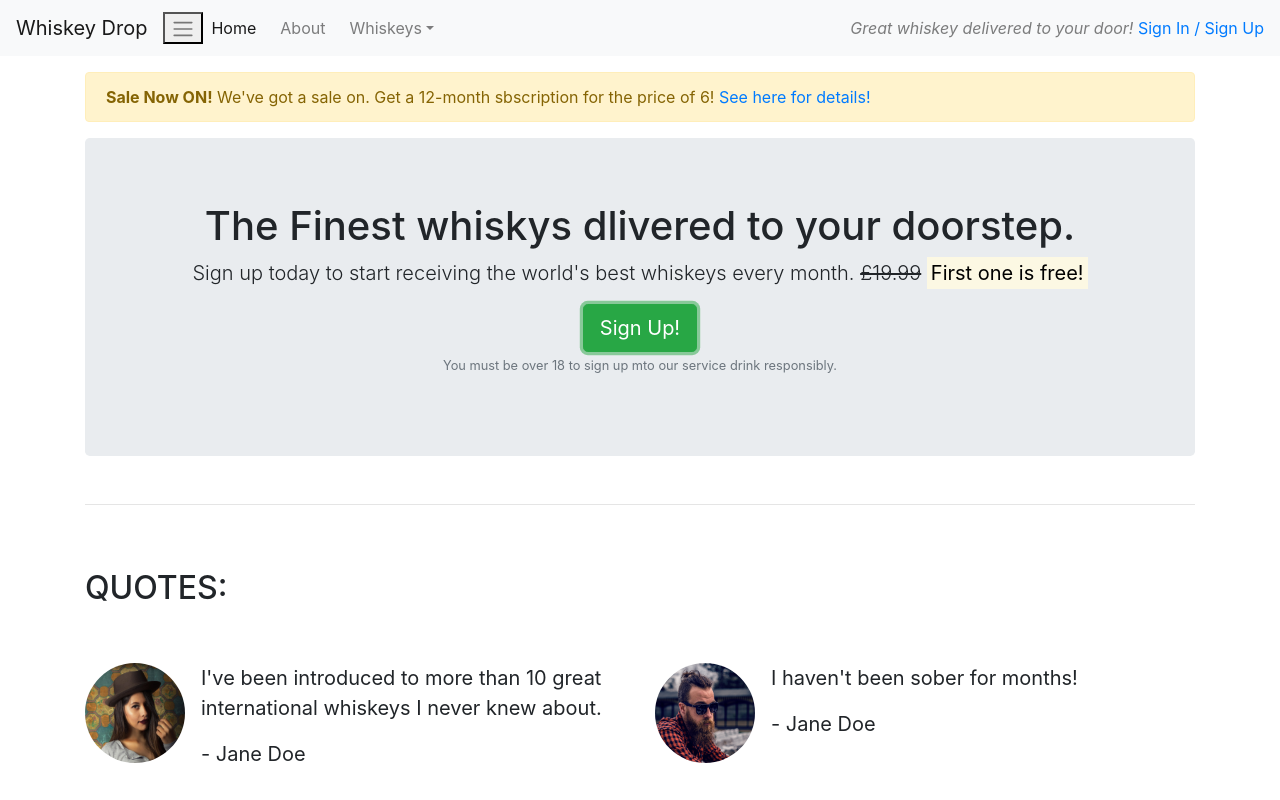
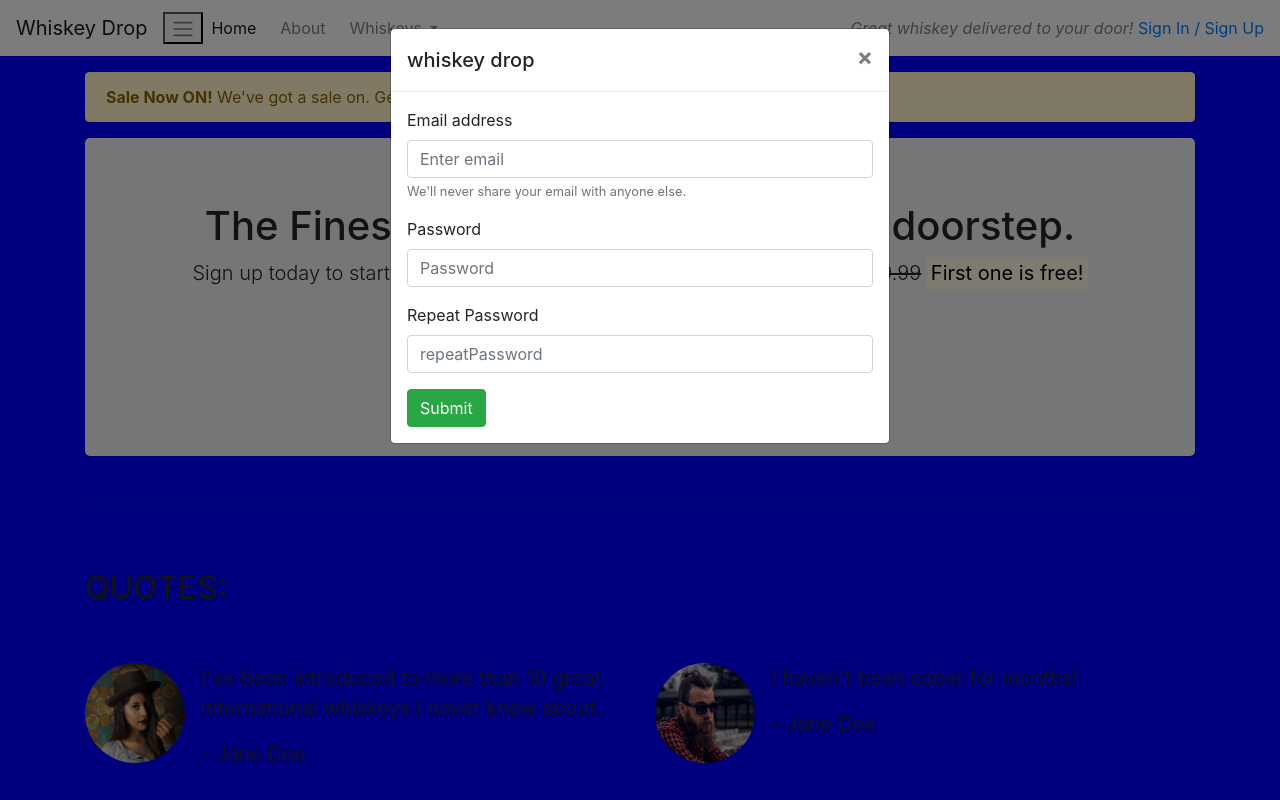
Before and after one commit to Harriss1989/Bootstrap, a plain HTML site: page index.html in a window 1280 px wide. Both pictures are taken after a click on the button "Sign Up!". Shown: the top 800 px of the page. Drawn offline with nearby package versions, Linux system fonts and the light colour scheme; files that its build step writes are made by us from their sources.

Commit message:
linked style sheet

```diff
--- /dev/null
+++ b/assets/css/style.css
@@ -0,0 +1,3 @@
+body {
+    background-color: blue;
+}
--- a/index.html
+++ b/index.html
@@ -10,6 +10,9 @@
         integrity="sha384-MCw98/SFnGE8fJT3GXwEOngsV7Zt27NXFoaoApmYm81iuXoPkFOJwJ8ERdknLPMO" crossorigin="anonymous">
     <link rel="stylesheet" href="https://use.fontawesome.com/releases/v5.6.1/css/all.css"
         integrity="sha384-gfdkjb5BdAXd+lj+gudLWI+BXq4IuLW5IT+brZEZsLFm++aCMlF1V92rMkPaX4PP" crossorigin="anonymous">
+    <link href="https://fonts.googleapis.com/css?family=Roboto:400,700" rel="stylesheet">
+
+    <link rel="stylesheet" href="css/style.css" type="text/css">
 </head>
 
 <body>
@@ -24,10 +27,17 @@
                 <li class="active nav-item mr-2"><a class="nav-link" href="/">Home</a></li>
                 <li class="nav-item mr-2"><a class="nav-link" href="/about">About</a></li>
                 <li class="nav-item dropdown">
-                    <a class="nav-link dropdown-toggle" href="#" id="navbarDropdownMenuLink" role="button" data-toggle="dropdown" aria-haspopup="true" aria-expanded="false">Whiskeys</a>
-
+                    <a class="nav-link dropdown-toggle" href="#" id="navbarDropdownMenuLink" role="button"
+                        data-toggle="dropdown" aria-haspopup="true" aria-expanded="false">
+                        Whiskeys
+                    </a>
+                    <div class="dropdown-menu" aria-labelledby="navbardropdownMenuLink">
+                        <a class="dropdown-item" href="#">Irish</a>
+                        <a class="dropdown-item" href="#">Scotch</a>
+                        <a class="dropdown-item" href="#">Japanise</a>
+                        <a class="dropdown-item" href="#">American</a>
+                    </div>
                 </li>
-
                 <li class="nav-item mr-2 d-block d-sm-none"><a class="nav-link" href="/login">Sign In / Sign Up</a></li>
             </ul>
         </div>
@@ -54,7 +64,8 @@
                         <s class="d-none d-sm-inline">£19.99</s>
                         <span class="d-inline d-sm-none"><br></span>
                         <strong><mark>First one is free!</mark></strong></p>
-                    <button class="btn btn-success btn-lg">Sign Up!</button>
+                    <button class="btn btn-success btn-lg" data-toggle="modal" data-target="#signUpModal">Sign
+                        Up!</button>
                     <p class="text-muted"><small>You must be over 18 to sign up mto our service drink
                             responsibly.</small>
                     </p>
@@ -194,6 +205,42 @@
         </section>
         <!-- /.features -->
     </article>
+
+    <div class="modal" tabindex="-1" role="dialog" id="signUpModal">
+        <div class="modal-dialog" role="document">
+            <div class="modal-content">
+                <div class="modal-header">
+                    <h5 class="modal-title">whiskey drop</h5>
+                    <button type="button" class="close" data-dismiss="modal" aria-label="Close">
+                        <span aria-hidden="true">&times;</span>
+                    </button>
+                </div>
+                <div class="modal-body">
+                    <form>
+                        <div class="form-group">
+                            <label for="exampleInputEmail1">Email address</label>
+                            <input type="email" class="form-control" id="exampleInputEmail1"
+                                aria-describedby="emailHelp" placeholder="Enter email">
+                            <small id="emailHelp" class="form-text text-muted">We'll never share your email with anyone
+                                else.</small>
+                        </div>
+                        <div class="form-group">
+                            <label for="password">Password</label>
+                            <input type="password" class="form-control" id="password"
+                                placeholder="Password">
+                        </div>
+                        <div class="form-group">
+                            <label for="repeatPassword">Repeat Password</label>
+                            <input type="password" class="form-control" id="repeatPassword"
+                                placeholder="repeatPassword">
+                        </div>
+                        <button type="submit" class="btn btn-success">Submit</button>
+                    </form>
+                </div>
+            </div>
+        </div>
+    </div>
+
     <script src="https://code.jquery.com/jquery-3.3.1.slim.min.js"
         integrity="sha384-q8i/X+965DzO0rT7abK41JStQIAqVgRVzpbzo5smXKp4YfRvH+8abtTE1Pi6jizo" crossorigin="anonymous">
     </script>
```
Also changed, not shown: assets/css/script.css (deleted).
